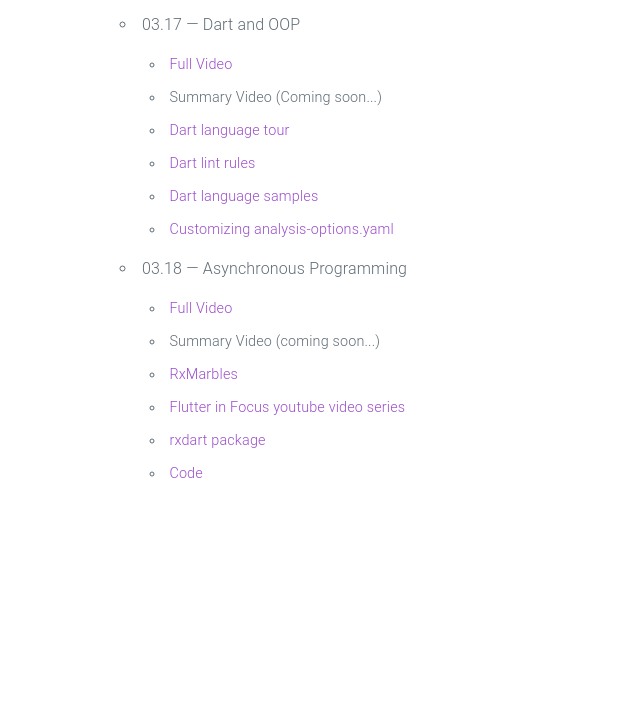
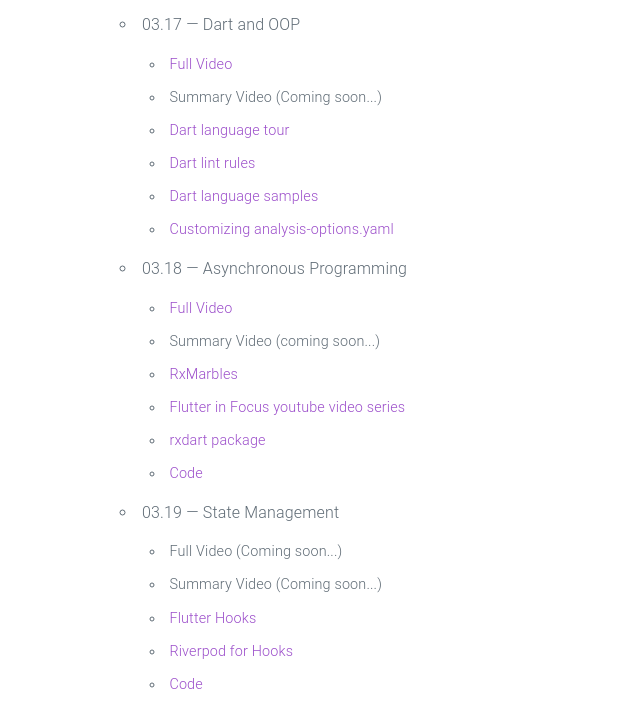
Before and after one commit to HosseinYousefi/2021-CS208, a plain HTML site: page index.html in a window 1280 px wide. Shown: the part 805-1526 px from the top of the page, without its empty margins (0-640 px from the left). Before the commit the page ends 1315 px from the top, so only its background shows below. Drawn offline with nearby package versions, Linux system fonts and the light colour scheme.

Commit message:
session 4 finished

```diff
--- a/index.html
+++ b/index.html
@@ -166,6 +166,32 @@
               </li>
             </ul>
           </li>
+          <li>
+            03.19 &mdash; State Management
+            <ul>
+              <li>
+                Full Video (Coming soon...)
+              </li>
+              <li>
+                Summary Video (Coming soon...)
+              </li>
+              <li>
+                <a href="https://pub.dev/packages/flutter_hooks">
+                  Flutter Hooks
+                </a>
+              </li>
+              <li>
+                <a href="https://pub.dev/packages/hooks_riverpod">
+                  Riverpod for Hooks
+                </a>
+              </li>
+              <li>
+                <a href="https://github.com/HosseinYousefi/hs-app/tree/0d76e2e22223628c3a3c426726c18bdaab945567">
+                  Code
+                </a>
+              </li>
+            </ul>
+          </li>
         </ul>
       </section>
     </main>
```
